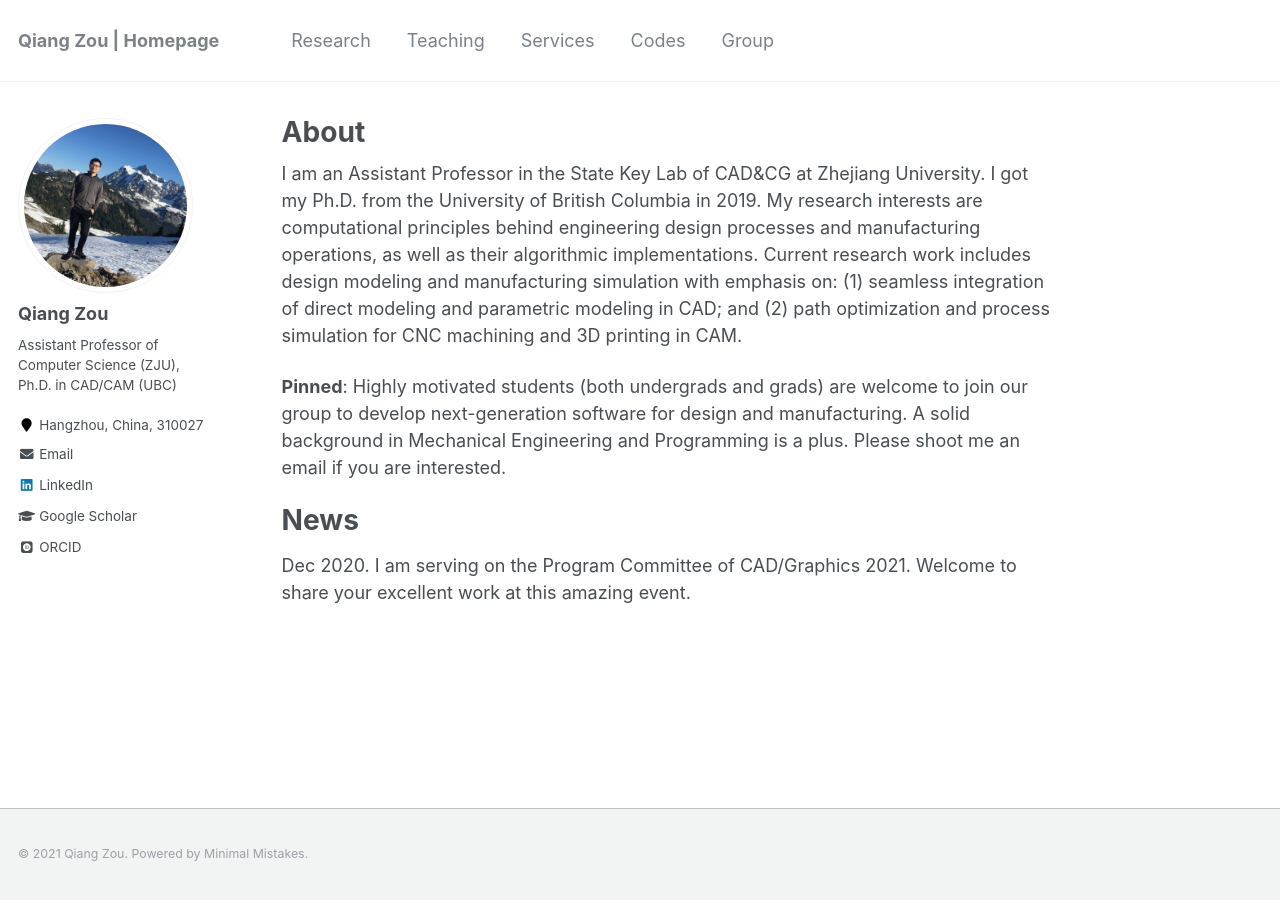
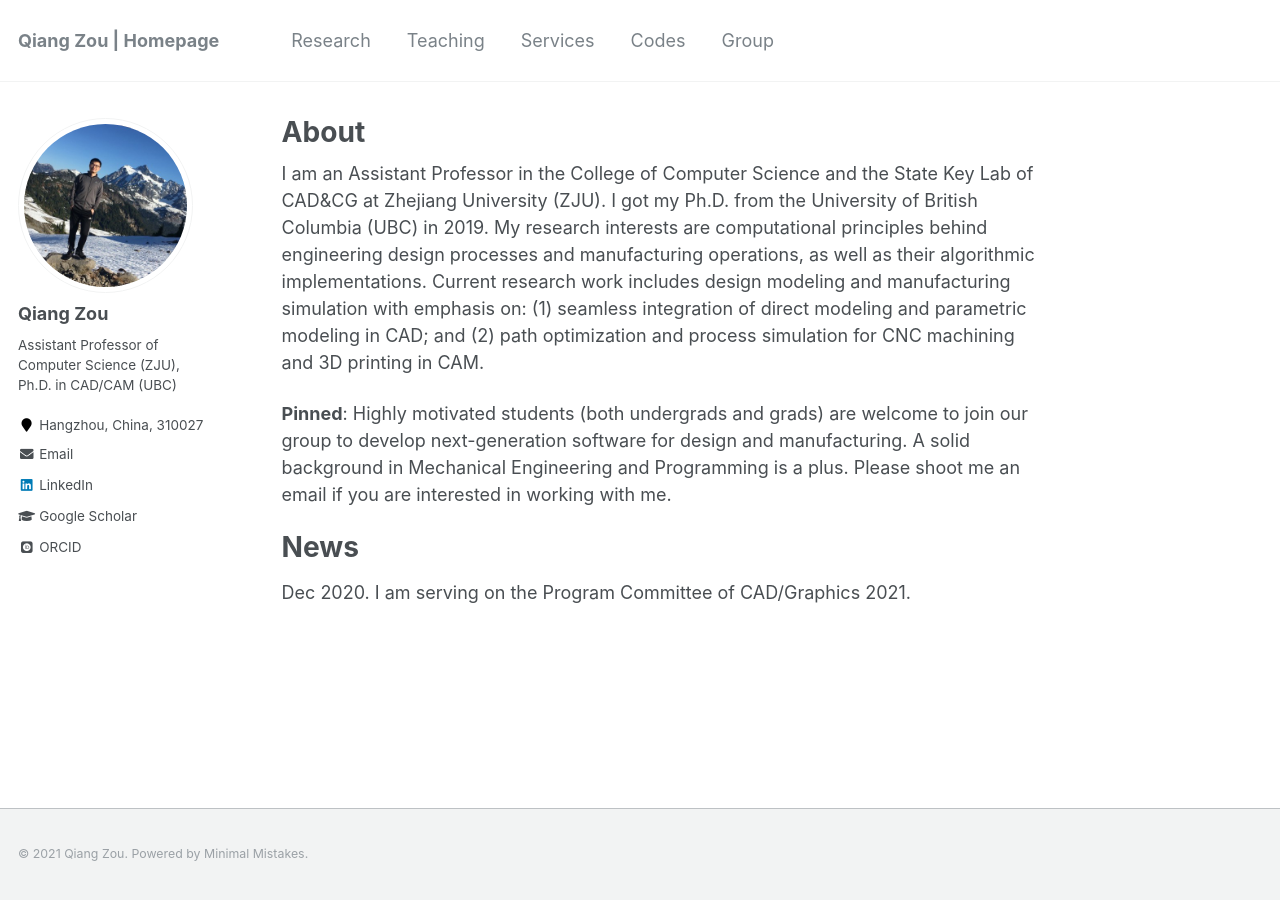
Before and after one commit to Qiang-Zou/Qiang-Zou.github.io, a Jekyll site: the page built from _pages/about.md, in a window 1280 px wide. Built offline with Jekyll 4.4.1, drawn with Linux system fonts in a browser that asks for light colours; some web fonts are replaced.

Commit message:
Update about.md

```diff
--- a/_pages/about.md
+++ b/_pages/about.md
@@ -8,10 +8,10 @@ redirect_from:
   - /about.html
 ---
 
-I am an Assistant Professor in the State Key Lab of CAD&CG at Zhejiang University. I got my Ph.D. from the University of British Columbia in 2019. My research interests are computational principles behind engineering design processes and manufacturing operations, as well as their algorithmic implementations. Current research work includes design modeling and manufacturing simulation with emphasis on: (1) seamless integration of direct modeling and parametric modeling in CAD; and (2) path optimization and process simulation for CNC machining and 3D printing in CAM.
+I am an Assistant Professor in the College of Computer Science and the State Key Lab of CAD&CG at Zhejiang University (ZJU). I got my Ph.D. from the University of British Columbia (UBC) in 2019. My research interests are computational principles behind engineering design processes and manufacturing operations, as well as their algorithmic implementations. Current research work includes design modeling and manufacturing simulation with emphasis on: (1) seamless integration of direct modeling and parametric modeling in CAD; and (2) path optimization and process simulation for CNC machining and 3D printing in CAM.
 
-**Pinned**: Highly motivated students (both undergrads and grads) are welcome to join our group to develop next-generation software for design and manufacturing. A solid background in Mechanical Engineering and Programming is a plus. Please shoot me an email if you are interested.
+**Pinned**: Highly motivated students (both undergrads and grads) are welcome to join our group to develop next-generation software for design and manufacturing. A solid background in Mechanical Engineering and Programming is a plus. Please shoot me an email if you are interested in working with me.
 
 News
 ======
-Dec 2020. I am serving on the Program Committee of CAD/Graphics 2021. Welcome to share your excellent work at this amazing event.
+Dec 2020. I am serving on the Program Committee of CAD/Graphics 2021.
```
